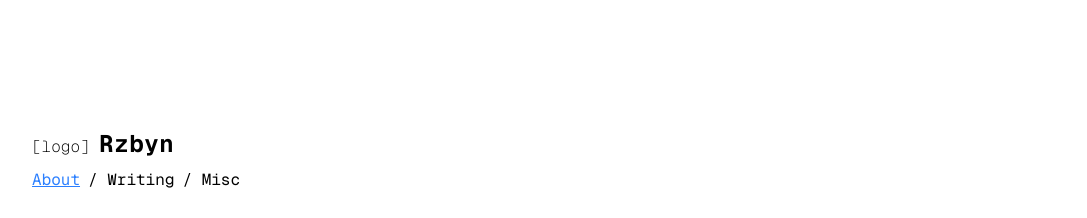
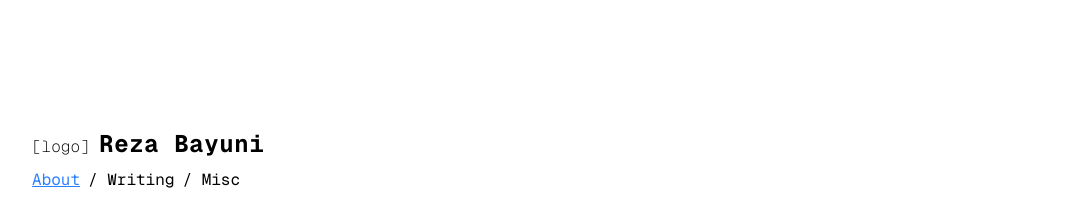
Before and after one commit to rzbyn/rzbyn.github.io, a Next.js app: page / in a window 1280 px wide. Shown: the top 218 px of the page, without its empty margins (96-1183 px from the left). Built offline with nearby package versions, Linux system fonts and the light colour scheme.

Commit message:
feat(header): show full name in site header

```diff
--- a/src/components/Header/index.tsx
+++ b/src/components/Header/index.tsx
@@ -8,7 +8,7 @@ function Header(): JSX.Element {
       <div>
         <span className="font-extralight">[logo]</span>{' '}
         <Link href="/" className="font-bold tracking-wide text-2xl">
-          Rzbyn
+          Reza Bayuni
         </Link>
       </div>
       <Navbar />
```
